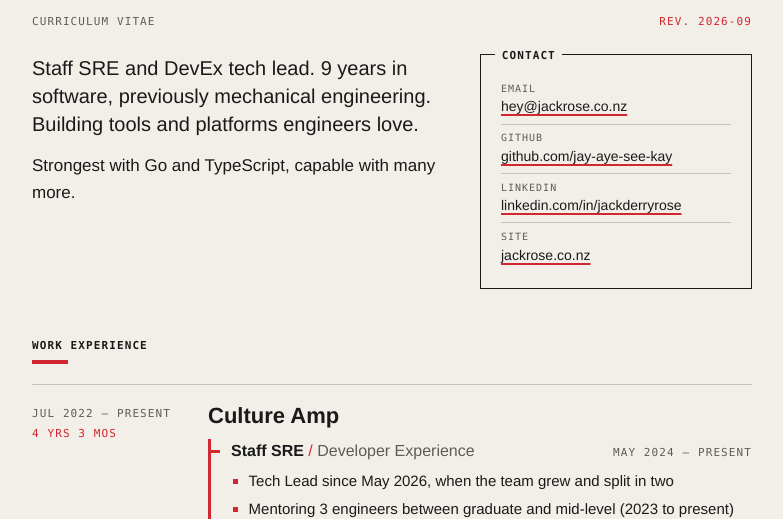
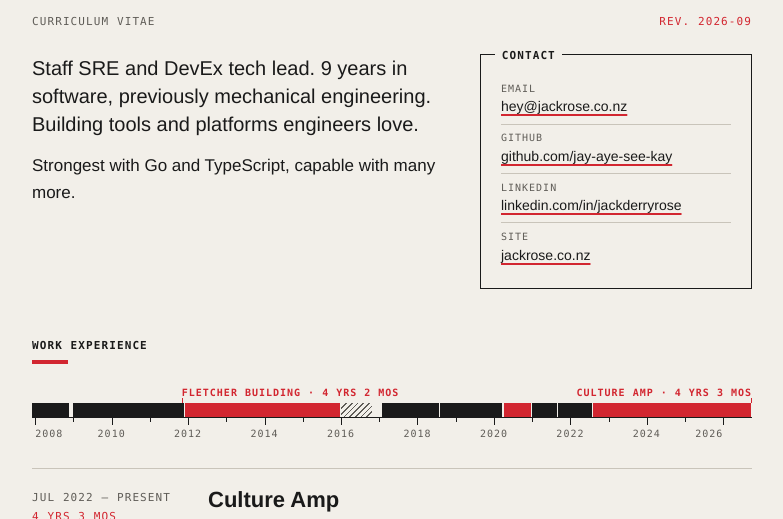
Before and after one commit to jay-aye-see-kay/jackrose.co.nz, an Astro site: page /cv in a window 1280 px wide. Shown: the part 220-739 px from the top of the page, without its empty margins (248-1031 px from the left). Built offline with nearby package versions, Linux system fonts and the light colour scheme; Astro itself is replaced by a stand-in of ours.

Commit message:
Career timeline strip at the top of Work Experience
The whole career to scale, 2007 to now. Companies with 3+ years total
tenure are red and labelled, so the two long stints read as long before
anyone parses a date. The travel year is hatched as a break.

shot.mjs gains --el=SELECTOR and timestamped filenames (the read tool
caches by path).

```diff
--- /dev/null
+++ b/src/components/cv/Timeline.astro
@@ -0,0 +1,101 @@
+---
+// A to-scale strip of the whole career. Long tenures (3+ years at one
+// company, across stints) are red and labelled; everything else is ink.
+// Purely a visual summary of the jobs below it, so it's hidden from
+// assistive tech (the job list carries the same information).
+import { formatDuration, type Job, type YearMonth } from "../../lib/cv";
+
+interface Props {
+  jobs: Job[];
+}
+
+const LONG_TENURE_MONTHS = 36;
+
+const { jobs } = Astro.props;
+const now = new Date();
+const idx = (ym: YearMonth | "present") =>
+  ym === "present" ? now.getFullYear() * 12 + now.getMonth() : ym.year * 12 + ym.month - 1;
+
+const dated = jobs.filter((j) => j.period);
+const tenure = new Map<string, number>();
+for (const j of dated) {
+  const key = j.company ?? j.title;
+  tenure.set(key, (tenure.get(key) ?? 0) + j.period!.months);
+}
+
+const start = Math.min(...dated.map((j) => idx(j.period!.start)));
+const end = idx("present") + 1;
+const span = end - start;
+const pct = (i: number) => ((i - start) / span) * 100;
+
+const segments = dated.map((j) => {
+  const p = j.period!;
+  const from = pct(idx(p.start));
+  const to = pct(idx(p.end) + 1);
+  const name = j.company ?? j.title;
+  const long = (tenure.get(name) ?? 0) >= LONG_TENURE_MONTHS;
+  // label only the longest stint at a long-tenure company
+  const labelled =
+    long && p.months === Math.max(...dated.filter((d) => (d.company ?? d.title) === name).map((d) => d.period!.months));
+  return {
+    name,
+    title: `${name}: ${j.title}, ${p.label} (${formatDuration(p.months)})`,
+    from,
+    width: to - from,
+    long,
+    gap: !j.company,
+    label: labelled ? name : undefined,
+    duration: formatDuration(p.months),
+    labelRight: from > 50,
+  };
+});
+
+const firstYear = Math.ceil(start / 12);
+const lastYear = Math.floor((end - 1) / 12);
+const ticks = [];
+for (let y = firstYear; y <= lastYear; y++) {
+  const at = pct(y * 12);
+  ticks.push({ year: y, at, major: y % 2 === 0, edge: at < 4 ? "start" : at > 96 ? "end" : undefined });
+}
+---
+
+<figure class="timeline" aria-hidden="true">
+  <div class="timeline-labels">
+    {
+      segments
+        .filter((s) => s.label)
+        .map((s) => (
+          <span
+            class:list={["timeline-label", { "is-right": s.labelRight }]}
+            style={s.labelRight ? `right: ${100 - s.from - s.width}%` : `left: ${s.from}%`}
+          >
+            {s.label}
+            <span class="timeline-duration"> · {s.duration}</span>
+          </span>
+        ))
+    }
+  </div>
+  <div class="timeline-bar">
+    {
+      segments.map((s) => (
+        <span
+          class:list={["timeline-seg", { "is-long": s.long, "is-gap": s.gap }]}
+          style={`left: ${s.from}%; width: ${s.width}%`}
+          title={s.title}
+        />
+      ))
+    }
+  </div>
+  <div class="timeline-axis">
+    {
+      ticks.map((t) => (
+        <span
+          class:list={["timeline-tick", { "is-major": t.major, "is-quad": t.year % 4 === 0, [`is-${t.edge}`]: t.edge }]}
+          style={`left: ${t.at}%`}
+        >
+          {t.major && <span>{t.year}</span>}
+        </span>
+      ))
+    }
+  </div>
+</figure>
--- a/src/pages/cv.astro
+++ b/src/pages/cv.astro
@@ -2,6 +2,7 @@
 import Base from "../layouts/Base.astro";
 import Contact from "../components/cv/Contact.astro";
 import Job from "../components/cv/Job.astro";
+import Timeline from "../components/cv/Timeline.astro";
 import { cv, contact, revised } from "../lib/cv";
 
 // Sections with bespoke layouts; anything else in cv.md renders generically.
@@ -39,6 +40,7 @@ const revLong = revised.toLocaleDateString("en-AU", { month: "long", year: "nume
       rest.map((section) => (
         <section class={`cv-section cv-${section.slug}`} id={section.slug}>
           <h2 class="section-title">{section.title}</h2>
+          {section.slug === "work-experience" && <Timeline jobs={section.jobs} />}
           {section.html && <div class="section-body" set:html={section.html} />}
           {section.jobs.map((job) => (
             <Job job={job} />
--- a/src/styles/global.css
+++ b/src/styles/global.css
@@ -425,6 +425,98 @@ code {
   color: var(--ink-soft);
 }
 
+/* ---- timeline: the whole career, to scale ---- */
+
+.timeline {
+  margin: 0 0 1.75rem;
+  font-family: var(--mono);
+  font-size: 0.625rem;
+  letter-spacing: 0.1em;
+  text-transform: uppercase;
+}
+
+.timeline-labels {
+  position: relative;
+  height: 1.9em;
+}
+
+.timeline-label {
+  position: absolute;
+  bottom: 0.35rem;
+  line-height: 1;
+  white-space: nowrap;
+  color: var(--red);
+  font-weight: 700;
+}
+/* a small leader from label down to the bar */
+.timeline-label::after {
+  content: "";
+  position: absolute;
+  left: 0;
+  bottom: -0.35rem;
+  width: 1px;
+  height: 0.35rem;
+  background: var(--red);
+}
+.timeline-label.is-right::after {
+  left: auto;
+  right: 0;
+}
+
+.timeline-bar {
+  position: relative;
+  height: 0.9rem;
+  border-bottom: 1px solid var(--ink);
+}
+
+.timeline-seg {
+  position: absolute;
+  top: 0;
+  bottom: 0;
+  background: var(--ink);
+  /* hairline of paper between adjacent jobs */
+  box-shadow: inset -1px 0 0 var(--paper);
+}
+.timeline-seg.is-long {
+  background: var(--red);
+}
+.timeline-seg.is-gap {
+  background: repeating-linear-gradient(
+    -45deg,
+    var(--ink-soft) 0 1px,
+    transparent 1px 4px
+  );
+}
+
+.timeline-axis {
+  position: relative;
+  height: 2.2em;
+  color: var(--ink-soft);
+}
+
+.timeline-tick {
+  position: absolute;
+  top: 0;
+  width: 1px;
+  height: 0.25rem;
+  background: var(--ink);
+}
+.timeline-tick.is-major {
+  height: 0.45rem;
+}
+.timeline-tick span {
+  position: absolute;
+  top: 0.55rem;
+  left: 0;
+  transform: translateX(-50%);
+}
+.timeline-tick.is-start span {
+  transform: none;
+}
+.timeline-tick.is-end span {
+  transform: translateX(-100%);
+}
+
 .cv-source {
   margin-top: 3rem;
   font-size: 0.875rem;
@@ -464,6 +556,10 @@ code {
   }
   .job {
     grid-template-columns: 1fr;
+  }
+  .timeline-duration,
+  .timeline-tick:not(.is-quad) span {
+    display: none;
   }
   .job-when {
     flex-direction: row;
@@ -516,6 +612,9 @@ code {
   a {
     text-decoration: none;
   }
+  .cv-rev {
+    margin: -1rem 0 1rem;
+  }
   .cv-head {
     grid-template-columns: 1fr 15rem;
     margin-bottom: 1.5rem;
```
Also changed, not shown: AGENTS.md (+4 -3 lines), scripts/shot.mjs (+14 -5 lines).
